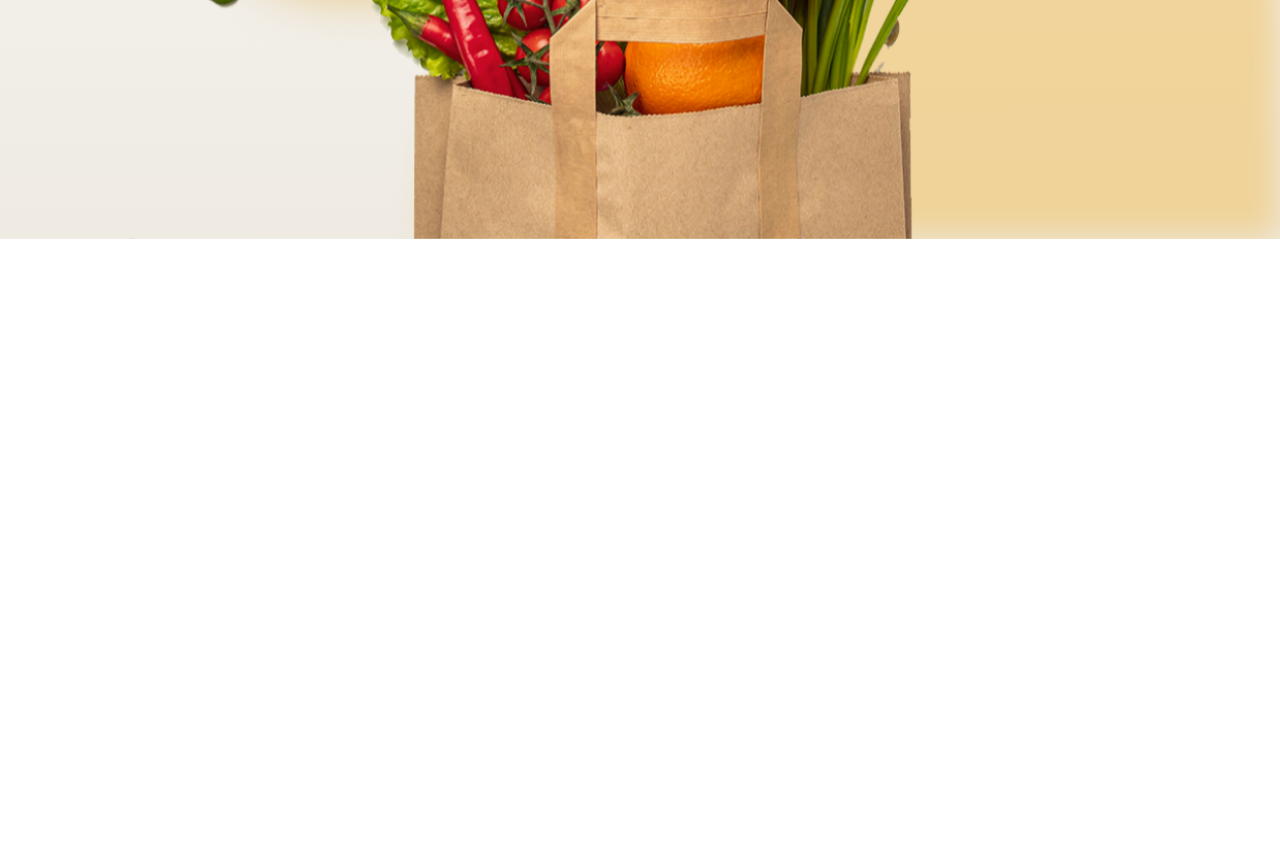
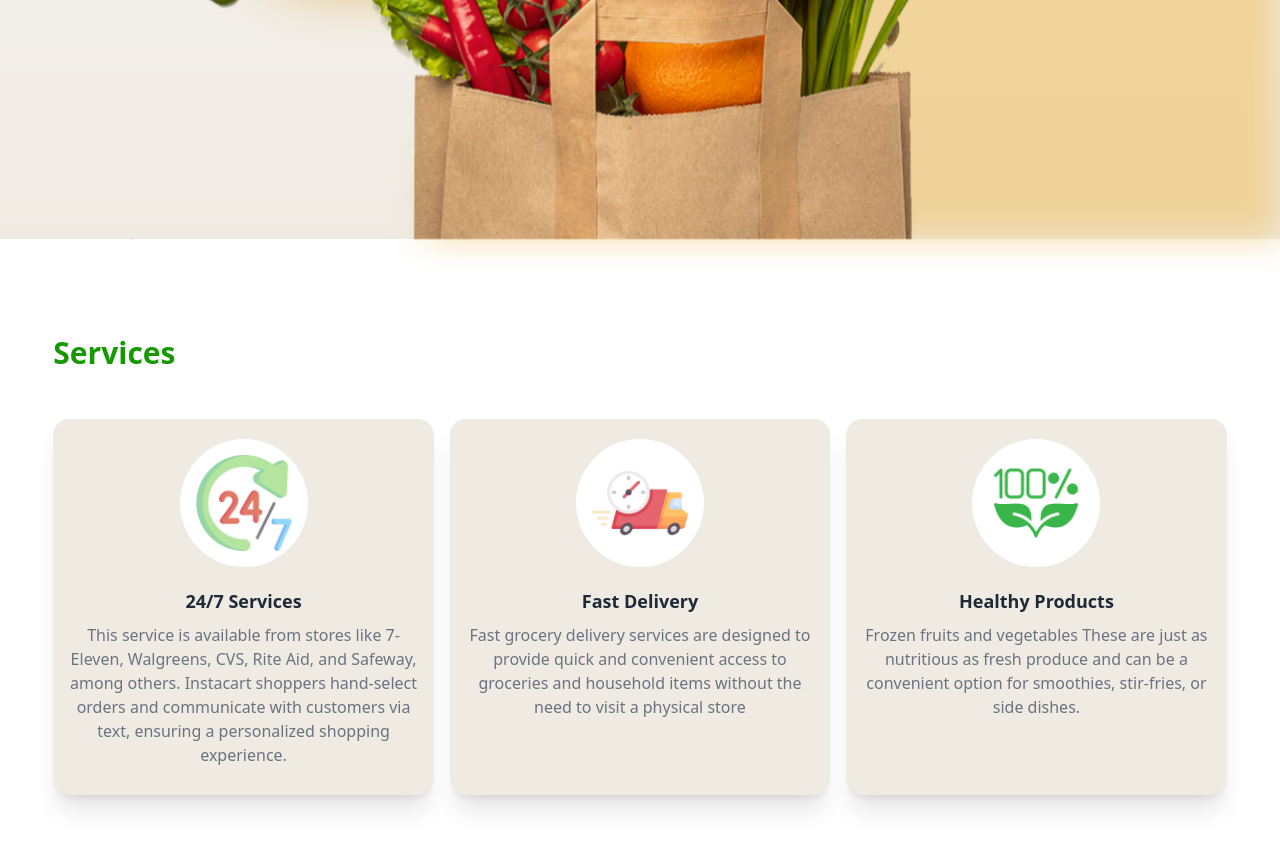
Before and after one commit to samir-45/Grocery-shop-assignment-project, a plain HTML site: page index.html in a window 1280 px wide. Shown: the part 970-1819 px from the top of the page. Before the commit the page ends 1209 px from the top, so only its background shows below. Drawn offline with nearby package versions, Linux system fonts and the light colour scheme.

Commit message:
Service section Done

```diff
--- a/index.html
+++ b/index.html
@@ -147,8 +147,63 @@
 
         </section>
 
+        <!-- Service Section -->
         <section id="page-2">
+<div class="w-11/12 mx-auto my-24">
+    <h1 class="font-bold text-[#179800] text-3xl mb-12">Services</h1>
+<!-- Cards -->
+    <div class="grid grid-cols-1 md:grid-cols-2 lg:grid-cols-3 gap-6 lg:gap-4  ">
 
+
+        <!-- Card - 1 -->
+
+        <div class="mx-auto card bg-base-100 w-96 md:w-full bg-bg-primary shadow-xl">
+
+          <figure class="w-32 h-3w-32 p-4 my-5 bg-white rounded-full overflow-hidden mx-auto">
+            <img class="w-full  " src="./c2-assets/service.png" alt="user" />
+        </figure>
+
+          <div class="pb-7 px-3 space-y-2">
+            <h3 class="font-bold text-center text-lg">24/7 Services </h3>
+            <p class="text-gray-500 text-center">This service is available from stores like 7-Eleven, Walgreens, CVS, Rite Aid, and Safeway, among others. Instacart shoppers hand-select orders and communicate with customers via text, ensuring a personalized shopping experience.</p>
+
+          </div>
+        </div>
+
+        <!-- Card - 2 -->
+        <div class="mx-auto card bg-base-100 w-96 md:w-full bg-bg-primary shadow-xl">
+
+          <figure class="w-32 h-3w-32 p-4 my-5 bg-white rounded-full overflow-hidden mx-auto">
+            <img class="w-full  " src="./c2-assets/delivery.png" alt="user" />
+        </figure>
+
+          <div class="pb-7 px-3 space-y-2">
+            <h3 class="font-bold text-center text-lg">Fast Delivery</h3>
+            <p class="text-gray-500 text-center">Fast grocery delivery services are designed to provide quick and convenient access to groceries and household items without the need to visit a physical store</p>
+
+          </div>
+        </div>
+
+        <!-- Card - 3 -->
+        <div class="mx-auto card bg-base-100 w-96 md:w-full bg-bg-primary shadow-xl">
+
+          <figure class="w-32 h-3w-32 p-4 my-5 bg-white rounded-full overflow-hidden mx-auto">
+            <img class="w-full  " src="./c2-assets/healthy.png" alt="user" />
+        </figure>
+
+          <div class="pb-7 px-3 space-y-2">
+            <h3 class="font-bold text-center text-lg">Healthy Products </h3>
+            <p class="text-gray-500 text-center">Frozen fruits and vegetables These are just as nutritious as fresh produce and can be a convenient option for smoothies, stir-fries, or side dishes.</p>
+
+          </div>
+        </div>
+
+
+
+
+       </div>
+
+</div>
         </section>
 
 
```
